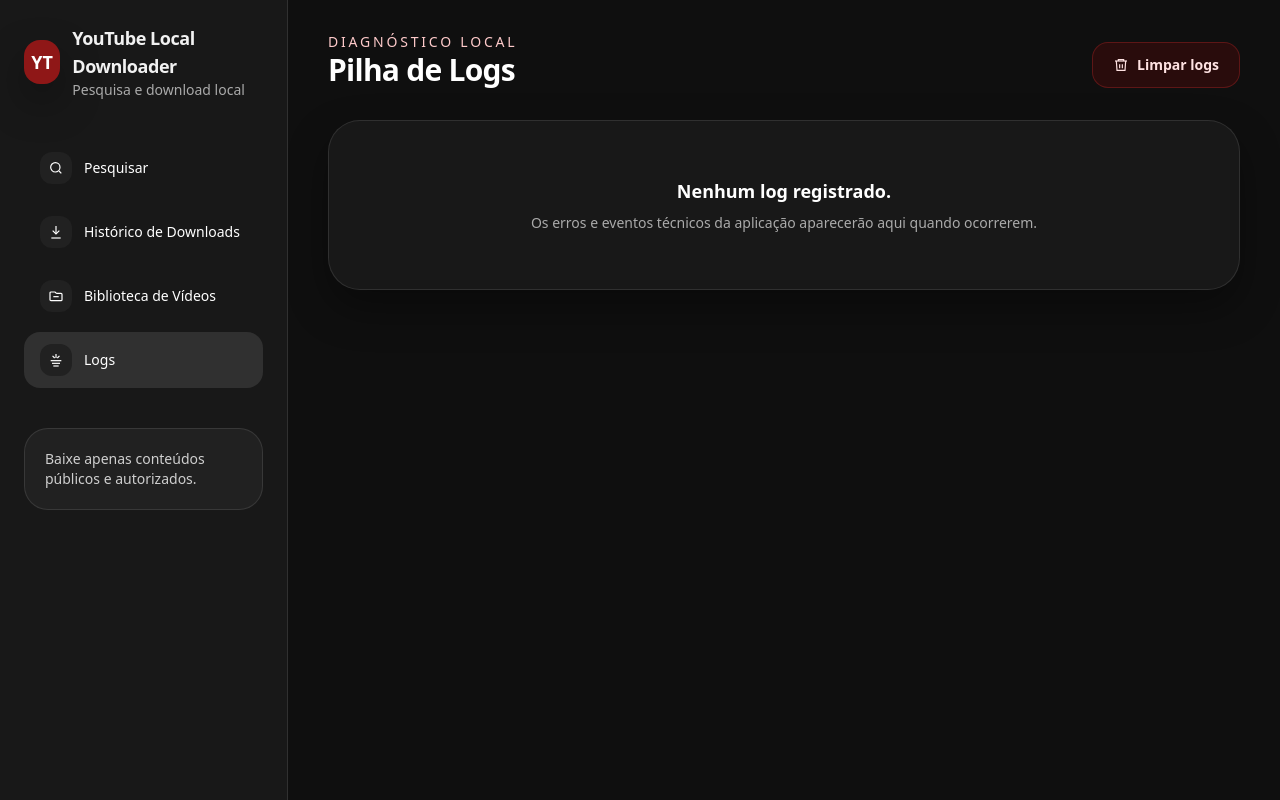
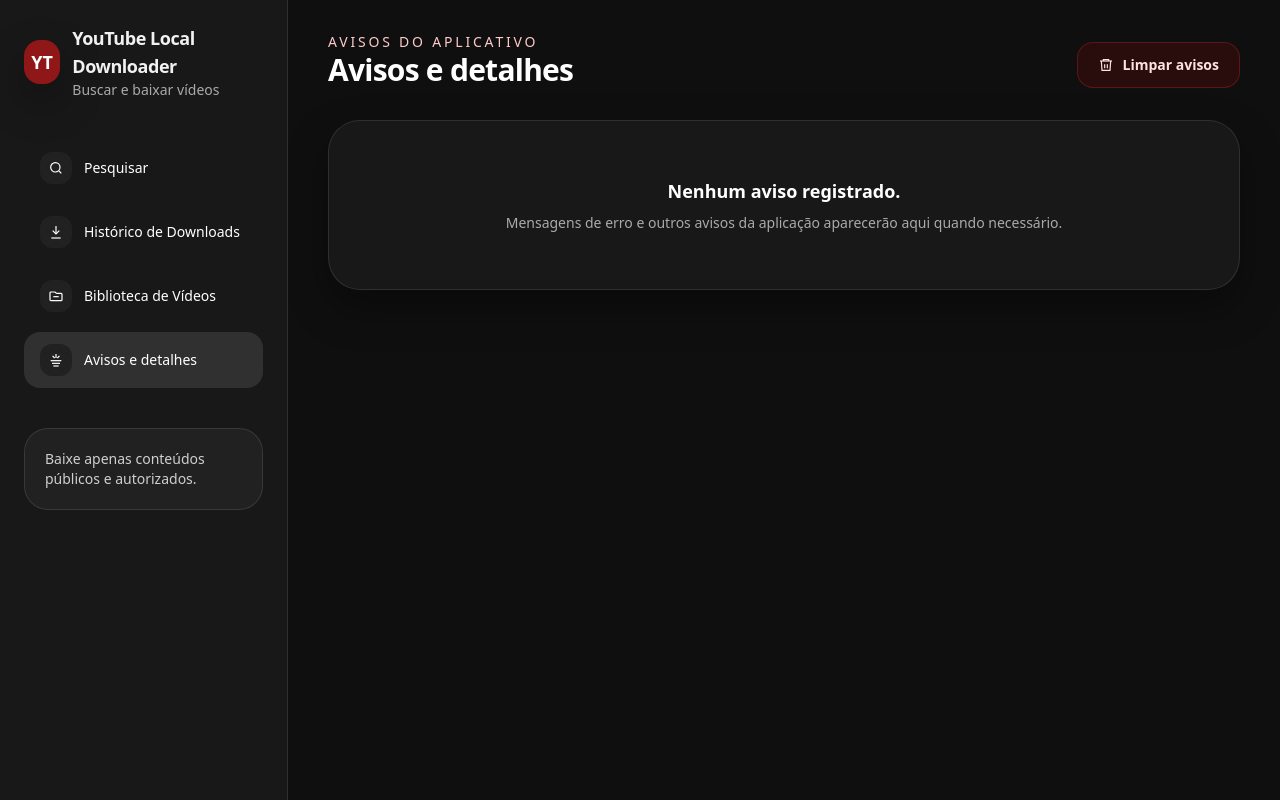
Before and after one commit to L3-V1/yt-local-downloader, a FastAPI app: page /logs in a window 1280 px wide. Run offline with FastAPI, Linux system fonts and the light colour scheme; parts of the project's set-up code (start-up, migrations or seed data) failed here and were passed over; some libraries are stand-ins or nearby versions.

Commit message:
Atualizacao dos textos da interface, dos arquivos de implantacao no docker e do README.md

```diff
--- a/src/templates/base.html
+++ b/src/templates/base.html
@@ -34,7 +34,7 @@
                 </div>
                 <div>
                     <p class="text-lg font-semibold tracking-tight">YouTube Local Downloader</p>
-                    <p class="text-sm text-[#aaaaaa]">Pesquisa e download local</p>
+                    <p class="text-sm text-[#aaaaaa]">Buscar e baixar vídeos</p>
                 </div>
             </div>
 
@@ -78,7 +78,7 @@
                             <path d="M8 21h8"></path>
                         </svg>
                     </span>
-                    Logs
+                    Avisos e detalhes
                 </a>
             </nav>
 
@@ -101,7 +101,7 @@
                     </button>
                     <div class="text-right">
                         <p class="text-sm font-semibold">YouTube Local Downloader</p>
-                        <p class="text-xs text-[#aaaaaa]">Modo local</p>
+                        <p class="text-xs text-[#aaaaaa]">Uso no seu computador</p>
                     </div>
                 </div>
             </header>
--- a/src/templates/downloads.html
+++ b/src/templates/downloads.html
@@ -6,7 +6,7 @@
 <section class="mx-auto max-w-6xl space-y-8">
     <div class="flex flex-col gap-3 sm:flex-row sm:items-end sm:justify-between">
         <div>
-            <p class="text-sm uppercase tracking-[0.2em] text-red-200">Painel local</p>
+            <p class="text-sm uppercase tracking-[0.2em] text-red-200">Seus downloads</p>
             <h1 class="text-3xl font-black tracking-tight text-white">Histórico de Downloads</h1>
         </div>
         <div class="flex flex-col gap-3 sm:flex-row sm:items-center">
--- a/src/templates/index.html
+++ b/src/templates/index.html
@@ -7,7 +7,7 @@
     <div class="overflow-hidden rounded-[2rem] border border-white/10 bg-gradient-to-br from-[#1f1f1f] via-[#121212] to-[#0f0f0f] p-6 shadow-card sm:p-8">
         <div class="max-w-3xl space-y-4">
             <span class="inline-flex rounded-full border border-yt-red/30 bg-yt-red/10 px-3 py-1 text-xs font-semibold uppercase tracking-[0.2em] text-red-200">
-                MVP local
+                Busca e download
             </span>
             <h1 class="text-3xl font-black tracking-tight text-white sm:text-4xl">
                 Pesquise vídeos e dispare downloads locais.
--- a/src/templates/library.html
+++ b/src/templates/library.html
@@ -6,7 +6,7 @@
 <section class="mx-auto max-w-6xl space-y-8">
     <div class="flex flex-col gap-3 sm:flex-row sm:items-end sm:justify-between">
         <div>
-            <p class="text-sm uppercase tracking-[0.2em] text-red-200">Arquivos locais</p>
+            <p class="text-sm uppercase tracking-[0.2em] text-red-200">Seus vídeos salvos</p>
             <h1 class="text-3xl font-black tracking-tight text-white">Biblioteca de Vídeos</h1>
         </div>
         <a href="/" class="inline-flex items-center justify-center gap-2 rounded-2xl border border-white/10 bg-[#212121] px-5 py-3 text-sm font-semibold text-white transition hover:bg-white/10">
--- a/src/templates/logs.html
+++ b/src/templates/logs.html
@@ -1,13 +1,13 @@
 {% extends "base.html" %}
 
-{% block title %}Logs | YouTube Local Downloader{% endblock %}
+{% block title %}Avisos e detalhes | YouTube Local Downloader{% endblock %}
 
 {% block content %}
 <section class="mx-auto max-w-6xl space-y-8">
     <div class="flex flex-col gap-3 sm:flex-row sm:items-end sm:justify-between">
         <div>
-            <p class="text-sm uppercase tracking-[0.2em] text-red-200">Diagnóstico local</p>
-            <h1 class="text-3xl font-black tracking-tight text-white">Pilha de Logs</h1>
+            <p class="text-sm uppercase tracking-[0.2em] text-red-200">Avisos do aplicativo</p>
+            <h1 class="text-3xl font-black tracking-tight text-white">Avisos e detalhes</h1>
         </div>
         <form action="/logs/clear" method="post">
             <button type="submit" class="inline-flex items-center justify-center gap-2 rounded-2xl border border-red-900/60 bg-red-950/50 px-5 py-3 text-sm font-semibold text-red-100 transition hover:bg-red-950/80">
@@ -18,7 +18,7 @@
                     <path d="M10 11v6"></path>
                     <path d="M14 11v6"></path>
                 </svg>
-                Limpar logs
+                Limpar avisos
             </button>
         </form>
     </div>
@@ -64,8 +64,8 @@
     </div>
     {% else %}
     <div class="rounded-[2rem] border border-white/10 bg-[#181818] px-6 py-14 text-center shadow-card">
-        <p class="text-lg font-semibold text-white">Nenhum log registrado.</p>
-        <p class="mt-2 text-sm text-[#aaaaaa]">Os erros e eventos técnicos da aplicação aparecerão aqui quando ocorrerem.</p>
+        <p class="text-lg font-semibold text-white">Nenhum aviso registrado.</p>
+        <p class="mt-2 text-sm text-[#aaaaaa]">Mensagens de erro e outros avisos da aplicação aparecerão aqui quando necessário.</p>
     </div>
     {% endif %}
 </section>
```
Also changed, not shown: README.md, 1 other file.
